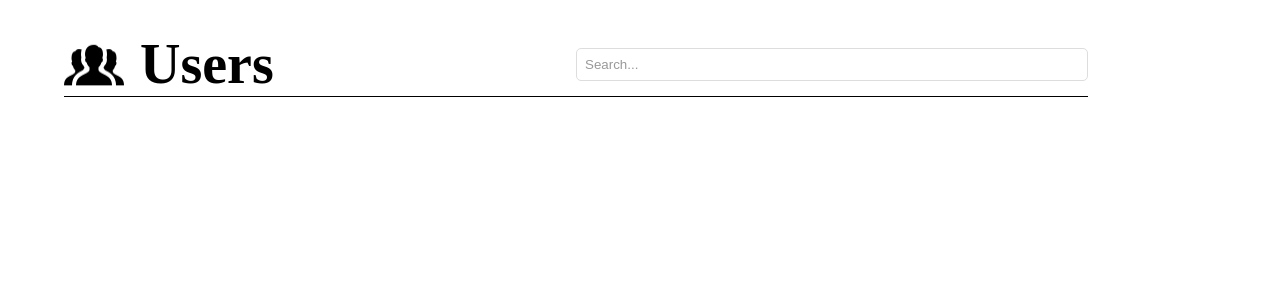
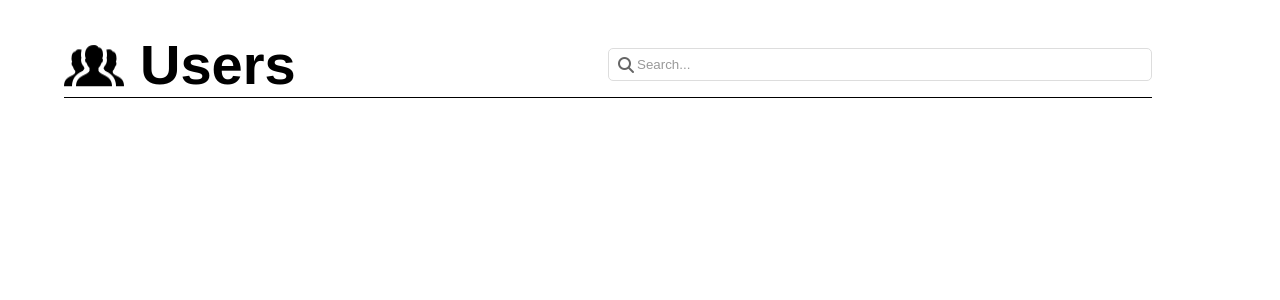
Before and after one commit to AhmadSerhall/User-webapp, an Angular app in the folder User/: page / in a window 1280 px wide. Shown: the top 300 px of the page. Built offline with nearby package versions, Linux system fonts and the light colour scheme.

Commit message:
finalized the header section and created the user.service.ts file to make http request to the provided api's

```diff
--- a/User/angular.json
+++ b/User/angular.json
@@ -89,6 +89,7 @@
               "src/assets"
             ],
             "styles": [
+              "node_modules/@fortawesome/fontawesome-free/css/all.min.css",
               "src/styles.css"
             ],
             "scripts": []
--- a/User/package.json
+++ b/User/package.json
@@ -21,6 +21,7 @@
     "@angular/platform-server": "^17.2.0",
     "@angular/router": "^17.2.0",
     "@angular/ssr": "^17.2.2",
+    "@fortawesome/fontawesome-free": "^6.5.1",
     "express": "^4.18.2",
     "rxjs": "~7.8.0",
     "tslib": "^2.3.0",
--- a/User/src/app/header/header.component.css
+++ b/User/src/app/header/header.component.css
@@ -5,8 +5,7 @@
     margin-top: 2em;
     margin-left: 4em;
     justify-content: space-between;
-    /* width: calc(100% - 8em);  */
-    width:80vw;
+    width: 85vw;
     border-bottom: 1px solid black;
 }
 
@@ -31,12 +30,23 @@
 }
 
 .search {
+    position: relative;
     width: 50%;
+    display: flex;
+    align-items: center;
     margin-left: auto;
 }
 
+.search .search-icon {
+    color: #666; /* Adjust icon color */
+    position: absolute; /* Position the icon absolutely */
+    left: 10px; /* Adjust the left positioning */
+    top: 50%; /* Align vertically */
+    transform: translateY(-50%); /* Center vertically */
+}
+
 .search input[type="text"] {
-    width: 100%;
+    flex: 1; /* Allow the input field to grow and fill the available space */
     padding: 8px;
     border-radius: 5px;
     border: 1px solid #ddd;
@@ -49,6 +59,7 @@
 }
 
 .search input[type="text"]::placeholder {
+    padding-left:20px;
     color: #999;
 }
 
--- a/User/src/app/header/header.component.html
+++ b/User/src/app/header/header.component.html
@@ -4,6 +4,7 @@
         <h1>Users</h1>
     </div>
     <div class="search">
-      <input type="text" placeholder="Search...">
+        <i class="fas fa-search search-icon"></i>
+        <input type="text" placeholder="Search...">
     </div>
   </header>
--- a/User/src/styles.css
+++ b/User/src/styles.css
@@ -1,6 +1,9 @@
+@import "@fortawesome/fontawesome-free/css/all.min.css";
+
 *{
     padding:0px;
     margin:0px;
     border:0px;
     box-sizing: border-box;
+    font-family:Arial, Helvetica, sans-serif
 }
```
Also changed, not shown: User/src/app/user.service.ts (added, +15 -0 lines), 1 other file (tests, documents, lock files or other folders).
